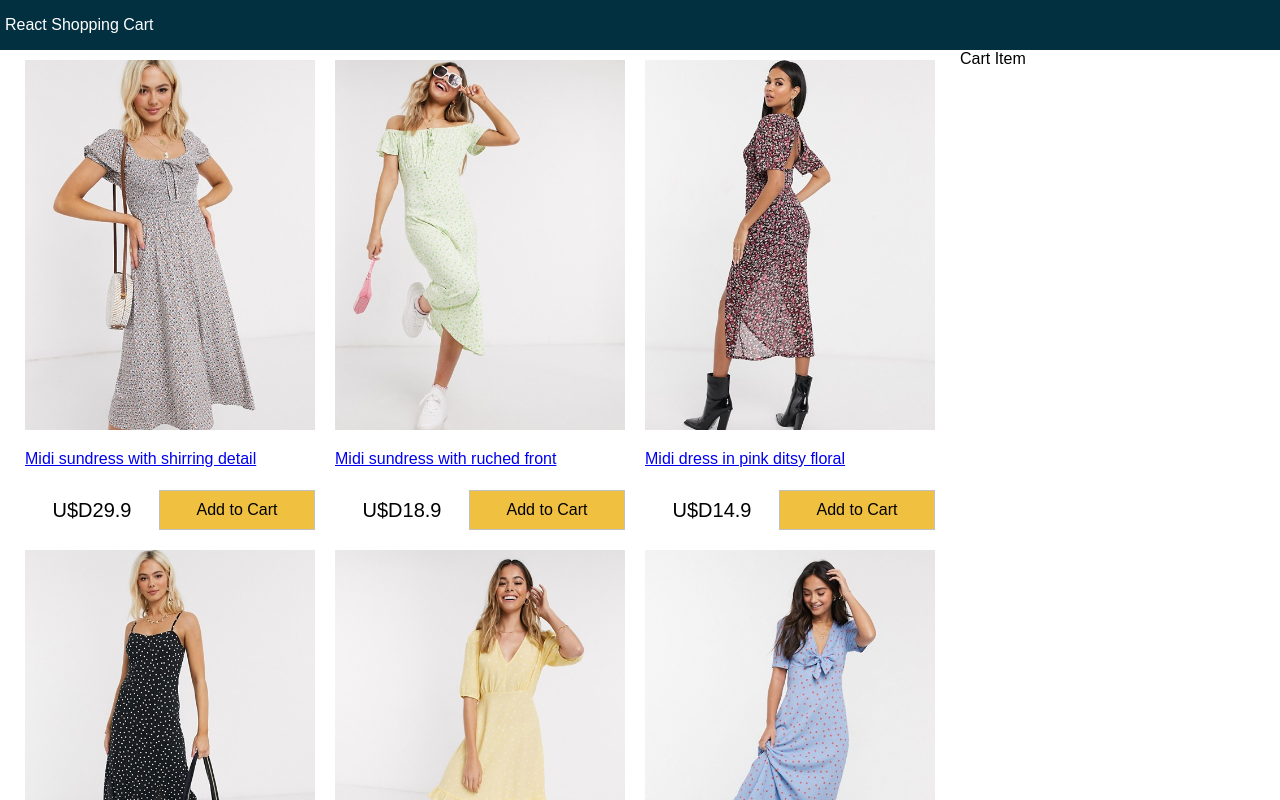
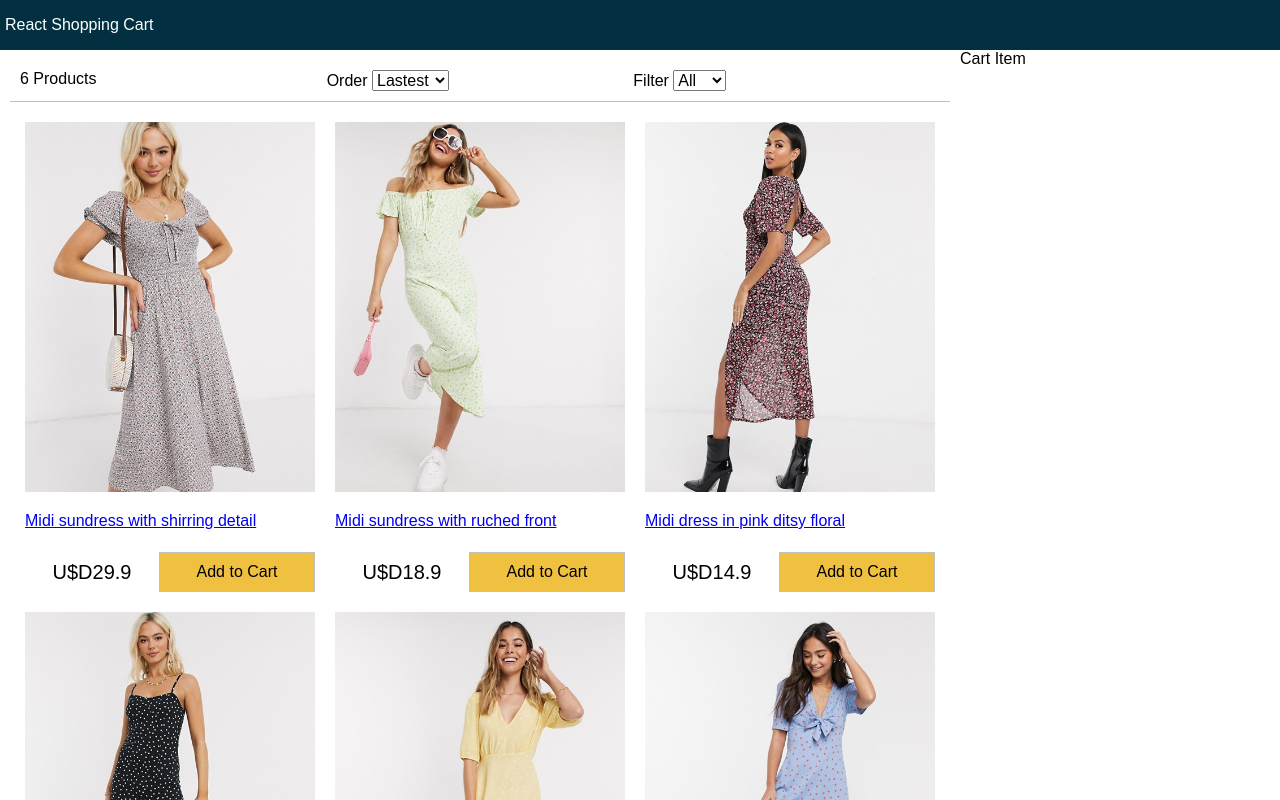
Before and after one commit to francoreparaz/react-shopping-cart, a React (Create React App) app: page / in a window 1280 px wide. Shown: the top 800 px of the page. Built offline with nearby package versions, Linux system fonts and the light colour scheme; the HTML template or start-up script is replaced by a standard one.

Commit message:
Filter-Component

```diff
--- a/src/App.js
+++ b/src/App.js
@@ -3,6 +3,7 @@
 import data from "./data.json"
 import "./App.css"
 import Products from "./components/Products";
+import Filter from "./components/Filter";
 
 class App extends React.Component {
   constructor(){
@@ -13,6 +14,44 @@
       sort: "",
     };
   }
+
+  sortProducts =(e)=>{
+    this.setState((state)=>({
+      sort: e.target.value,
+      products: this.state.products
+      .slice()
+      .sort((a,b)=>
+        e.target.value === "Lowest" ?
+        a.price > b.price
+        ? 1
+        : -1
+        :e.target.value === "Highest"
+        ? a.price < b.price
+         ? 1
+         : -1
+        :a._id < b._id
+        ? 1
+        :-1
+      ),
+    }))
+
+  }
+  filterProducts=(e)=>{
+    //console.log(event.target.value)
+    if(e.target.value === ""){
+      this.setState({
+        size:e.target.value,
+        products: data.products
+      })
+
+    }else{
+      this.setState({
+        size:e.target.value,
+        products: data.products.filter(product=> product.availableSizes.indexOf(e.target.value)>=0)
+      })
+
+    }
+  }
   render(){
   return (
     <div className="grid-container">
@@ -22,6 +61,13 @@
        <main>
          <div className="content">
            <div className="main">
+               <Filter
+                count={this.state.products.length}
+                size={this.state.size}
+                sort={this.state.sort}
+                filterProducts={this.filterProducts}
+                sortProducts={this.sortProducts}
+               />
                <Products products={this.state.products}/>
 
            </div>
--- /dev/null
+++ b/src/components/Filter.css
@@ -0,0 +1,10 @@
+.filter{
+    display: flex;
+    justify-content: space-between;
+    padding: 1rem;
+    margin: 1rem;
+    border-bottom: 0.1rem #c0c0c0 solid;
+}
+.filter div{
+    flex: 1;
+}
--- /dev/null
+++ b/src/components/Filter.js
@@ -0,0 +1,32 @@
+import React, { Component } from "react"
+import "./Filter.css"
+
+export default class Filter extends Component{
+    render(){
+        return(
+            <div className="filter">
+               <div className="filter-result">{this.props.count} Products</div>
+        <div className="filter-sort">
+          Order {" "}
+          <select value={this.props.sort} onChange={this.props.sortProducts}>
+              <option>Lastest</option>
+              <option className="Lowest">Lowest</option>
+              <option className="Highest">Highest</option>
+          </select>
+        </div>
+               <div className="filter-size">
+                   Filter {" "}
+               <select value={this.props.size} onChange={this.props.filterProducts}>
+                   <option value="">All</option>
+                   <option value="XS">XS</option>
+                   <option value="S">S</option>
+                   <option value="M">M</option>
+                   <option value="L">L</option>
+                   <option value="XL">XL</option>
+                   <option value="XXL">XXL</option>
+                   </select>
+                   </div>
+            </div>
+        )
+    }
+}
```
